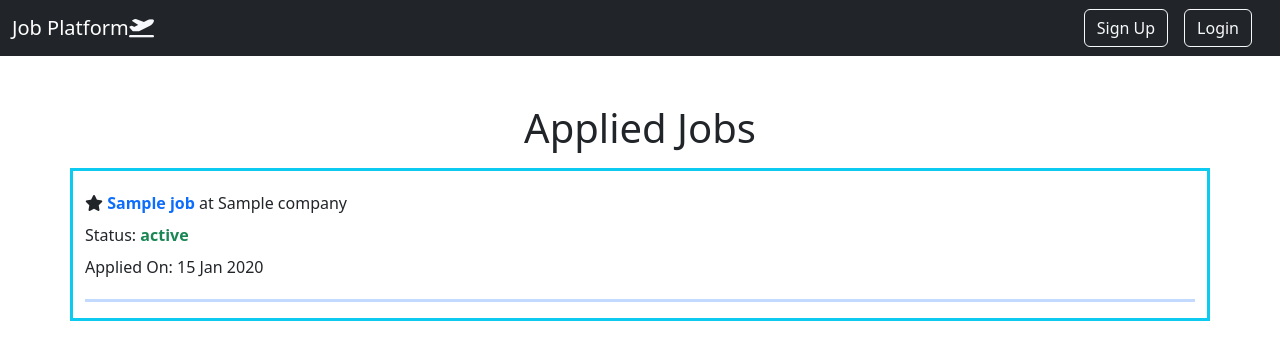
After one commit to sharada123/Job_platform_web_application, a Django app: template templates/applied_jobs.html in a window 1280 px wide. The commit adds this page. Shown: the top 360 px of the page. Run offline with Django 3.2, Linux system fonts and the light colour scheme; the template is opened without the code that fills it: most values are stand-ins (such as "Sample title", 1, 10 or a date in 2020); some libraries are stand-ins or nearby versions.

Commit message:
show all applied jobs for logged in user

```diff
--- a/app/urls.py
+++ b/app/urls.py
@@ -21,4 +21,5 @@ urlpatterns = [
     path('add_education',views.add_education, name="add_education"),
     path('add_certificate',views.add_certificate, name="add_certificate"),
     path('apply/<int:job_id>',views.apply,name='apply'),
+    path('all_applied_jobs',views.all_applied_jobs,name='all_applied_jobs'),
 ]
--- a/app/views.py
+++ b/app/views.py
@@ -299,3 +299,7 @@ def apply(request, job_id):
         email.send(fail_silently=True)
 
         return redirect('job_detail', id=job.id)
+def all_applied_jobs(request):
+    applied_jobs = Application.objects.filter(user=request.user).select_related('job')
+
+    return render(request, 'applied_jobs.html', {'applied_jobs': applied_jobs})
--- a/static/assets/css/style.css
+++ b/static/assets/css/style.css
@@ -14,6 +14,12 @@
   text-align: justify;
 }
 
+.applied_jobs_list li{
+  list-style: none;
+}
+.applied_jobs_anchor{
+  text-decoration: none;
+}
   /* .hidden {
     display: none;
 }
--- /dev/null
+++ b/templates/applied_jobs.html
@@ -0,0 +1,25 @@
+{% extends 'base.html' %}
+{%load static %}
+
+{% block 'main' %}
+<div class="container">
+    <div class="row ">
+      <h1 class="text-center mt-5 mb-3">Applied Jobs</h1>
+      {% if applied_jobs %}
+          <ul class="applied_jobs_list border border-info border-3" >
+              {% for application in applied_jobs %}
+                  <li class="mt-3 lh-lg">
+                    <i class="fa-solid fa-star"></i>&nbsp;<a class="applied_jobs_anchor" href="{% url 'job_detail' application.job.id %}"><strong>{{ application.job.title|capfirst }}</strong></a> at {{ application.job.company|capfirst }} <br>
+                      Status: <b class="text-success">{{ application.status }}</b> <br>
+                      Applied On: {{ application.created_at|date:"d M Y" }}
+                  </li>
+                  <hr class="text-primary border-3">
+              {% endfor %}
+          </ul>
+      {% else %}
+          <p>You haven't applied for any jobs yet.</p>
+      {% endif %}
+    </div>
+</div>
+
+{% endblock 'main' %}
--- a/templates/header.html
+++ b/templates/header.html
@@ -43,7 +43,7 @@
           <ul class="dropdown-menu me-5" aria-labelledby="dropdownMenuButton1">
             <li class="dropdown-item" title="{{user.first_name|capfirst}}&nbsp;{{user.last_name|capfirst}}">{{user.username|capfirst}}</li>
             <li> <a class="dropdown-item" href="{% url 'job_list' %}" title="View Jobs">View All Jobs</a></li>
-            <li> <a class="dropdown-item" title="Applied Jobs"  data-bs-toggle="modal" data-bs-target="#AppliedJobModal">Applied Jobs</a></li>
+            <li> <a class="dropdown-item" href="{% url 'all_applied_jobs' %}" title="Applied Jobs" >Applied Jobs</a></li>
             <li> <a class="dropdown-item" href="{% url 'logout' %}" title="Logout">Logout</a></li>
           </ul>
         </div>
--- a/templates/job_list.html
+++ b/templates/job_list.html
@@ -251,7 +251,7 @@
     <div class="col-md-7">
       {% for job in jobs %}
       <div class="card">
-        <div class="card-header">Posted Date: &nbsp;{{job.created_at}}</div>
+        <div class="card-header">Posted Date: &nbsp;{{job.created_at|date:"d M Y" }}</div>
         <div class="card-body">
           <div class="d-flex justify-content-arround mt-3">
             <div>
@@ -303,7 +303,7 @@
     {% else %} {% for job in jobs %}
     <div class="col-md-12 col-sm-4 mt-3">
       <div class="card">
-        <div class="card-header">Posted Date: &nbsp;{{job.created_at}}</div>
+        <div class="card-header">Posted Date: &nbsp;{{job.created_at|date:"d M Y" }}</div>
         <div class="card-body">
           <div class="d-flex justify-content-arround mt-3">
             <div>
```
Also changed, not shown: db.sqlite3.
